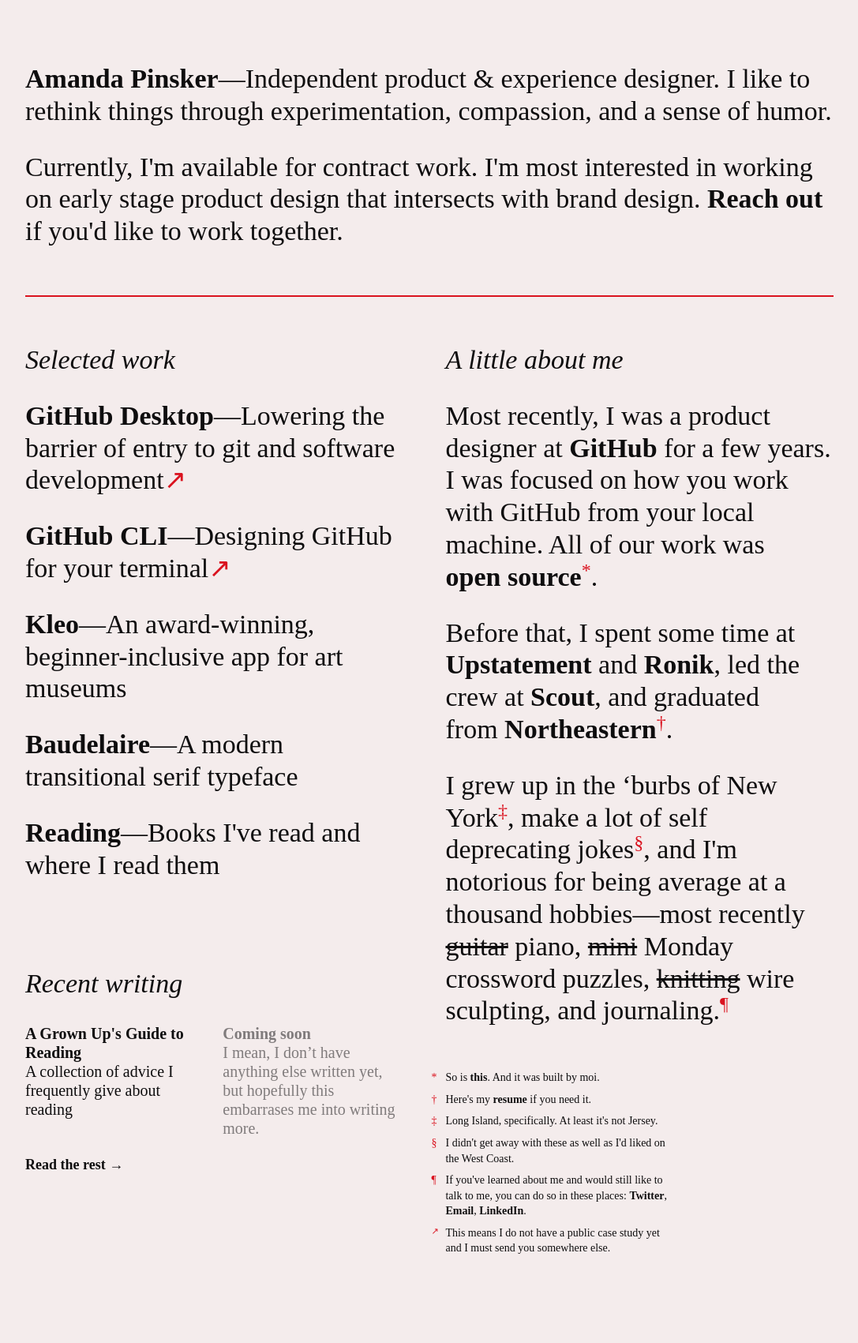
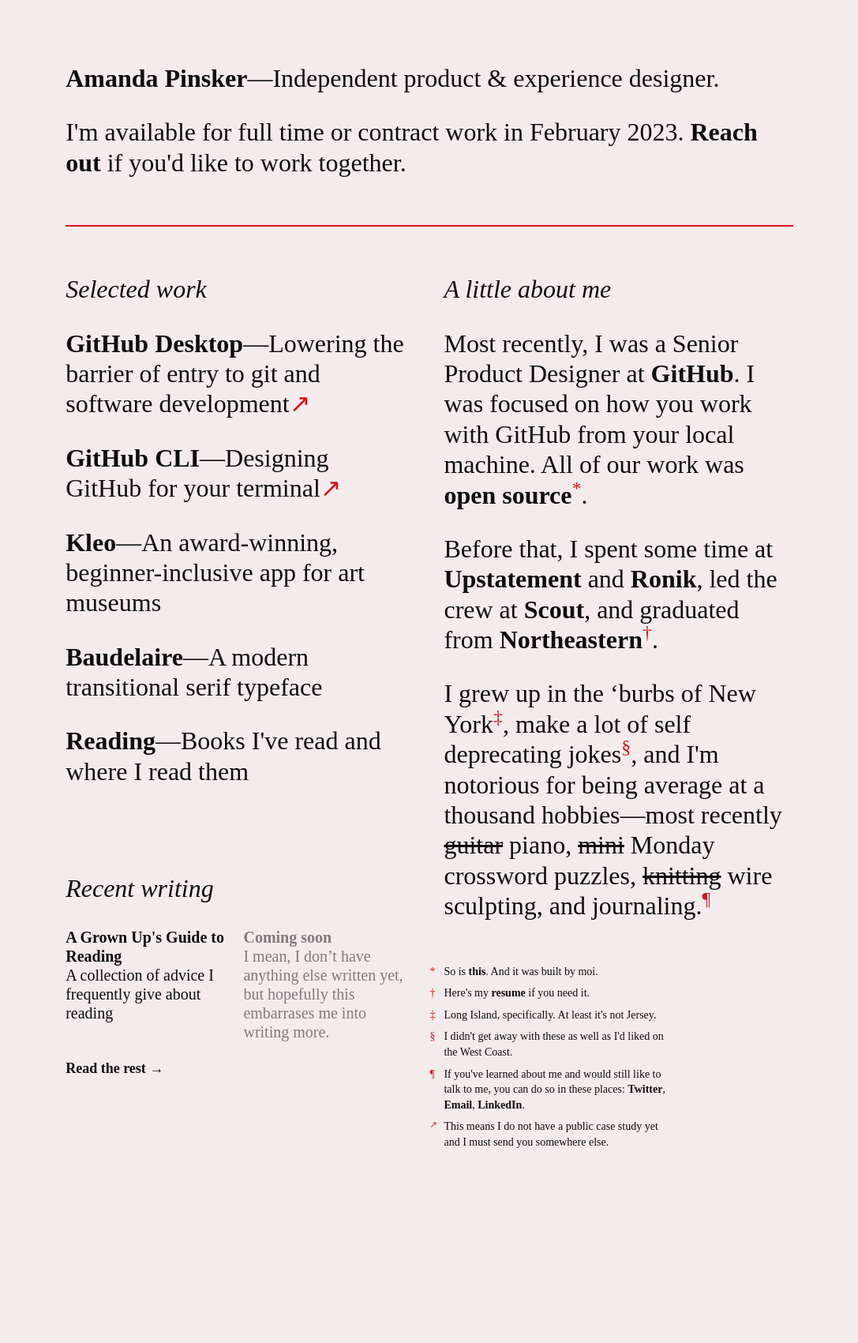
Before and after one commit to ampinsk/ampinsk.github.io, a Jekyll site: the page built from index.html, in a window 1280 px wide. Shown: the whole page at 79% size, without its empty margins (96-1183 px from the left). Built offline with Jekyll 4.4.1, drawn with Linux system fonts in a browser that asks for light colours; some web fonts are replaced; after the commit the page ends 1567 px from its top, so only the background shows below that.

Commit message:
style & content tweaks

```diff
--- a/_sass/_variables.scss
+++ b/_sass/_variables.scss
@@ -42,7 +42,7 @@
 
 // Type scale
 $f1: 40px;
-$f2: 34px;
+$f2: 32px;
 $f3: 24px;
 $f4: 18px;
 $f5: 14px;
--- a/index.html
+++ b/index.html
@@ -10,9 +10,9 @@
   <div class="home">
     <div class="intro">
       <div>
-        <h1><span class="hint" title="Type my name and see what happens">Amanda</span> Pinsker</h1>—Independent product & experience designer. I like to rethink things through experimentation, compassion, and a sense of&nbsp;humor.
+        <h1><span class="hint" title="Type my name and see what happens">Amanda</span> Pinsker</h1>—Independent product & experience designer.
       </div>
-      <div>Currently, I'm available for contract work. I'm most interested in working on early stage product design that intersects with brand design. <a href="mailto:apinsker4@gmail.com?subject=[Project Inquiry] Your subject here&body=Hi there! I'm excited to hear about your project. Like I mentioned, I'm most interested in working with early stage products. However, I'm not currently taking on any devtool projects. I'm currently available up to 20 hours a week, starting in mid to late January. My current rate is $250/hour but I'm willing to negotiate if I'm excited about the work. Go ahead and delete this, and I'm looking forward to hearing from you!">Reach out</a> if you'd like to work together.</div>
+      <div>I'm available for full time or contract work in February 2023. <a href="mailto:apinsker4@gmail.com">Reach out</a> if you'd like to work together.</div>
       <hr class="accent">
     </div>
     <div class="flex">
@@ -46,7 +46,7 @@
       </div>
       <div class="about column">
         <h2>A little about me</h2>
-        <div>Most recently, I was a product designer at <a href="https://github.com">GitHub</a> for a few years. I was focused on how you work with GitHub from your local machine. All of our work was <a href="http://github.com/desktop/desktop">open</a>&nbsp;<a href="http://github.com/cli/cli">source</a><span class="accent superscript" id="asterisk" onmouseover="addClass(asterisk2, 'footnote-accent');" onmouseout="removeClass(asterisk2, 'footnote-accent');">*</span>.</div>
+        <div>Most recently, I was a Senior Product Designer at <a href="https://github.com">GitHub</a>. I was focused on how you work with GitHub from your local machine. All of our work was <a href="http://github.com/desktop/desktop">open</a>&nbsp;<a href="http://github.com/cli/cli">source</a><span class="accent superscript" id="asterisk" onmouseover="addClass(asterisk2, 'footnote-accent');" onmouseout="removeClass(asterisk2, 'footnote-accent');">*</span>.</div>
         <div>Before that, I spent some time at <a>Upstatement</a> and <a>Ronik</a>, led the crew at <a>Scout</a>, and graduated from&nbsp;<a>Northeastern</a><span class="accent superscript" id="dagger" onmouseover="addClass(dagger2, 'footnote-accent');" onmouseout="removeClass(dagger2, 'footnote-accent');">†</span>.</div>
         <div>I grew up in the ‘burbs of New York<span class="accent superscript" id="doubledagger" onmouseover="addClass(doubledagger2, 'footnote-accent');" onmouseout="removeClass(doubledagger2, 'footnote-accent');">‡</span>, make a lot of self deprecating jokes<span class="accent superscript" id="section" onmouseover="addClass(section2, 'footnote-accent');" onmouseout="removeClass(section2, 'footnote-accent');">§</span>, and I'm notorious for being average at a thousand hobbies—most recently <strike>guitar</strike> piano, <strike>mini</strike> Monday crossword puzzles, <strike>knitting</strike> wire sculpting, and journaling.<span class="accent superscript" id="paragraph" onmouseover="addClass(paragraph2, 'footnote-accent');" onmouseout="removeClass(paragraph2, 'footnote-accent');">¶</span></div>
         <div class="notes grid">
--- a/main.scss
+++ b/main.scss
@@ -31,7 +31,7 @@
   padding: 80px 0;
 
   @include mq($tablet) {
-    width: 80%;
+    width: 72%;
   }
 }
 
```
